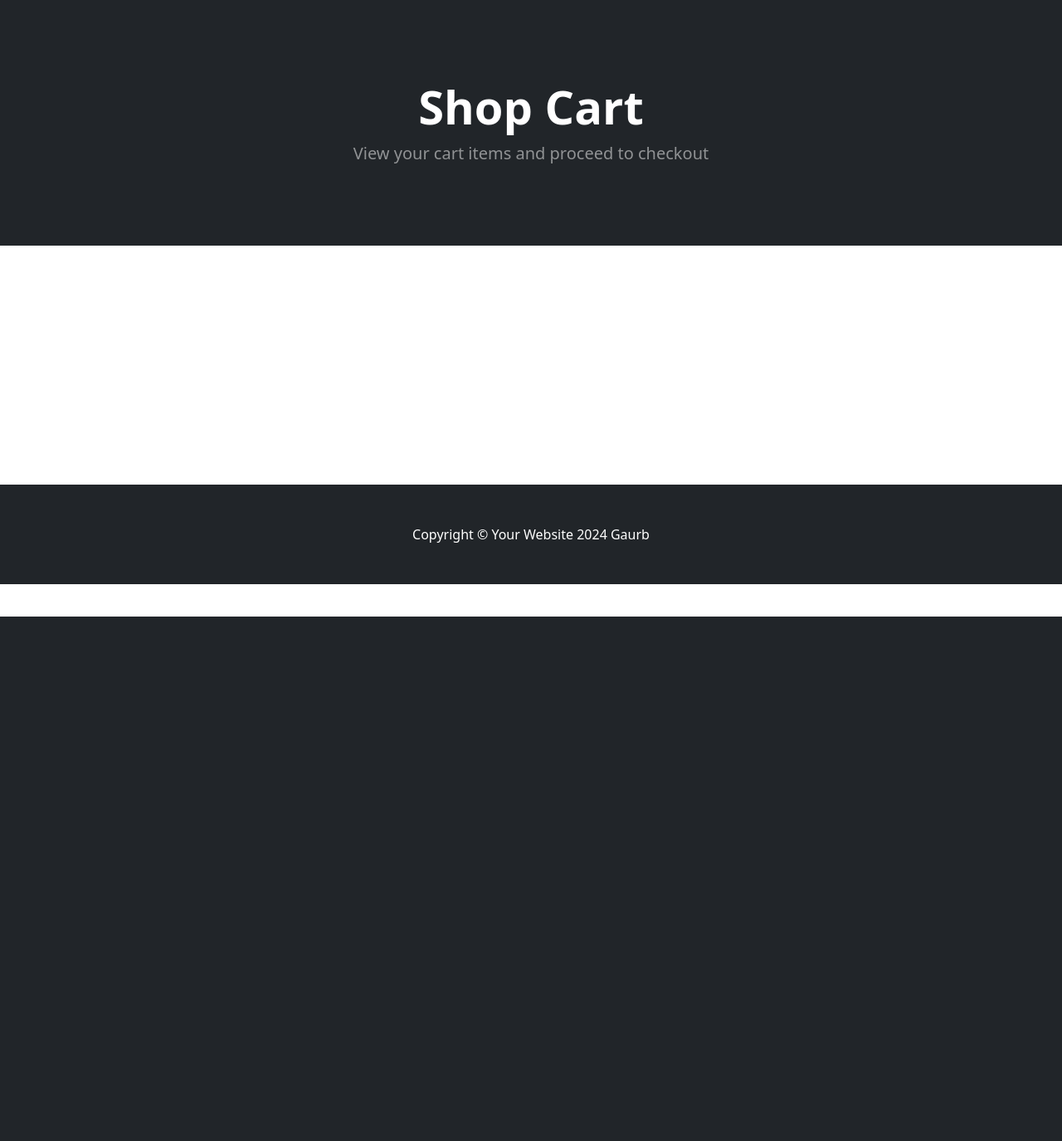
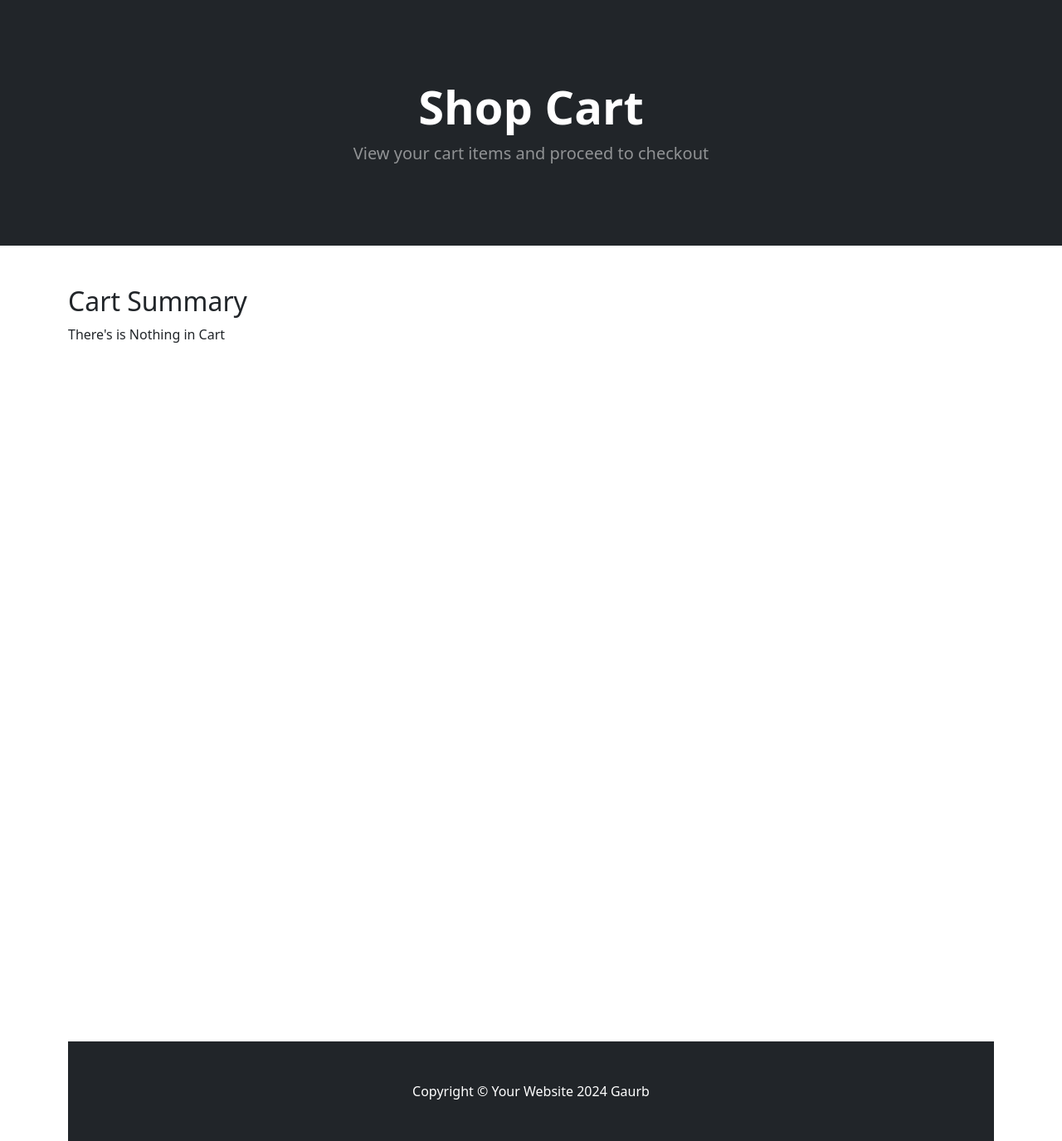
Before and after one commit to Garurab-Subedi/ecom_django, a Django app: page /cart/ in a window 1280 px wide. Shown: the part 57-1432 px from the top of the page at 83% size. Before the commit the page ends 800 px from the top, so only its background shows below. Run offline with Django 5.2, Linux system fonts and the light colour scheme; some libraries are stand-ins or nearby versions.

Commit message:
add to cart

```diff
--- a/cart/cart.py
+++ b/cart/cart.py
@@ -1,3 +1,5 @@
+from store.models import Product
+
 class Cart():
     def __init__(self, request):
         self.session = request.session
@@ -25,3 +27,9 @@ class Cart():
 
     def __len__(self):
         return len(self.cart)
+
+    def get_prods(self):
+        product_ids = self.cart.keys()
+        products = Product.objects.filter(id__in=product_ids)
+
+        return products
--- a/cart/templates/cart_summary.html
+++ b/cart/templates/cart_summary.html
@@ -10,7 +10,61 @@
     </div>
   </div>
 </header>
+<br /><br />
+<div class="container">
+  <div class="row">
+    <div class="col-md-12">
+      <h2>Cart Summary</h2>
+      {% if cart_products %}
+      {% for product in cart_products %}
+           <div class="card mb-3">
+        <div class="row g-0">
+            <div class="col-md-4">
+                <img src="{{ product.image.url }}" class="img-fluid rounded-start" alt="...">
+            </div>
+            <div class="col-md-8">
+                <div class="card-body">
+                    <center>
+                        <h5 class="card-title">{{ product.name }}<h5>
+                                <p class="card-text justified">{{ product.description }}</p>
+                                {% if product.is_sale %}
+                                <div class="d-flex justify-content-center small text-warning mb-2">
+                                    <div class="bi-star-fill"></div>
+                                    &nbsp;&nbsp;Sale!&nbsp;&nbsp;
+                                    <div class="bi-star-fill"></div>
+                                </div>
+                                <!-- Product price-->
+                                <strike>
+                                ${{ product.price }}
+                                </strike>
+                                &nbsp;
+                                ${{ product.sale_price }}
 
-<br /><br /><br /><br /><br /><br /><br /><br /><br /><br /><br /><br />
+                                {% else %}
+                                    ${{ product.price }}
+                                {% endif %}
+                                <br /><br />
+                                <a href="{% url 'home' %}" class="btn btn-outline-secondary">
+                                    Home
+                                </a>
 
-{% endblock%}
+                    </center>
+                </div>
+            </div>
+        </div>
+    </div>
+    </div>
+    <br />
+       {% endfor %}
+       {% else %}
+       There's is Nothing in Cart
+       <br /><br /><br /><br /><br /><br /><br /><br /><br /><br /><br /><br />
+       <br /><br /><br /><br /><br /><br /><br /><br /><br /><br /><br /><br />
+       {% endif %}
+    </div>
+  </div>
+
+  <br /><br /><br /><br /><br /><br /><br /><br /><br /><br /><br /><br />
+
+  {% endblock%}
+</div>
--- a/cart/views.py
+++ b/cart/views.py
@@ -5,7 +5,10 @@ from django.http import JsonResponse
 
 # Create your views here.
 def cart_summary(request):
-    return render(request, 'cart_summary.html', {})
+    cart = Cart(request)
+    # Get the products in the cart
+    cart_products = cart.get_prods()
+    return render(request, 'cart_summary.html', {"cart_products": cart_products})
 
 
 def cart_add(request):
--- a/store/templates/navbar.html
+++ b/store/templates/navbar.html
@@ -73,7 +73,7 @@
           <span
             class="badge bg-dark text-white ms-1 rounded-pill"
             id="cart_quanity"
-            >0</span
+            >{{ cart|length }}</span
           >
         </a>
       </form>
```
Also changed, not shown: db.sqlite3.
